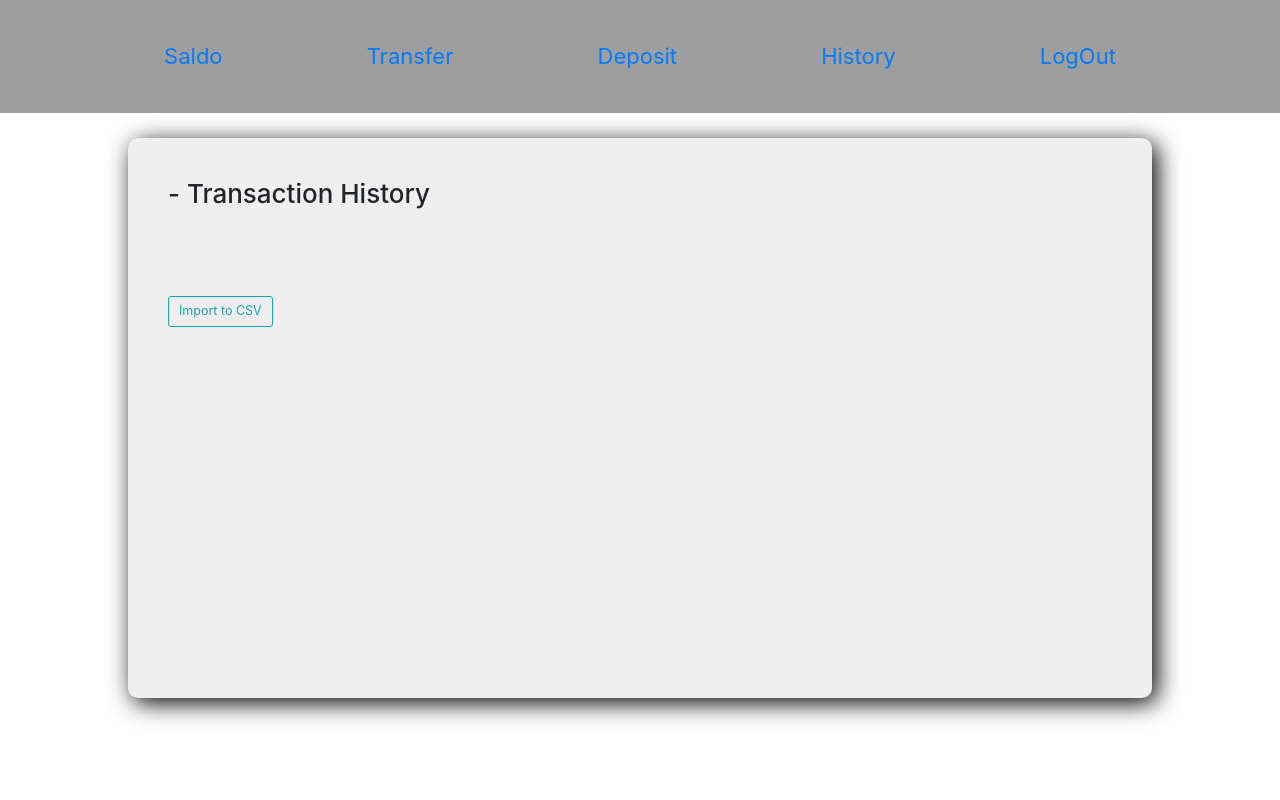
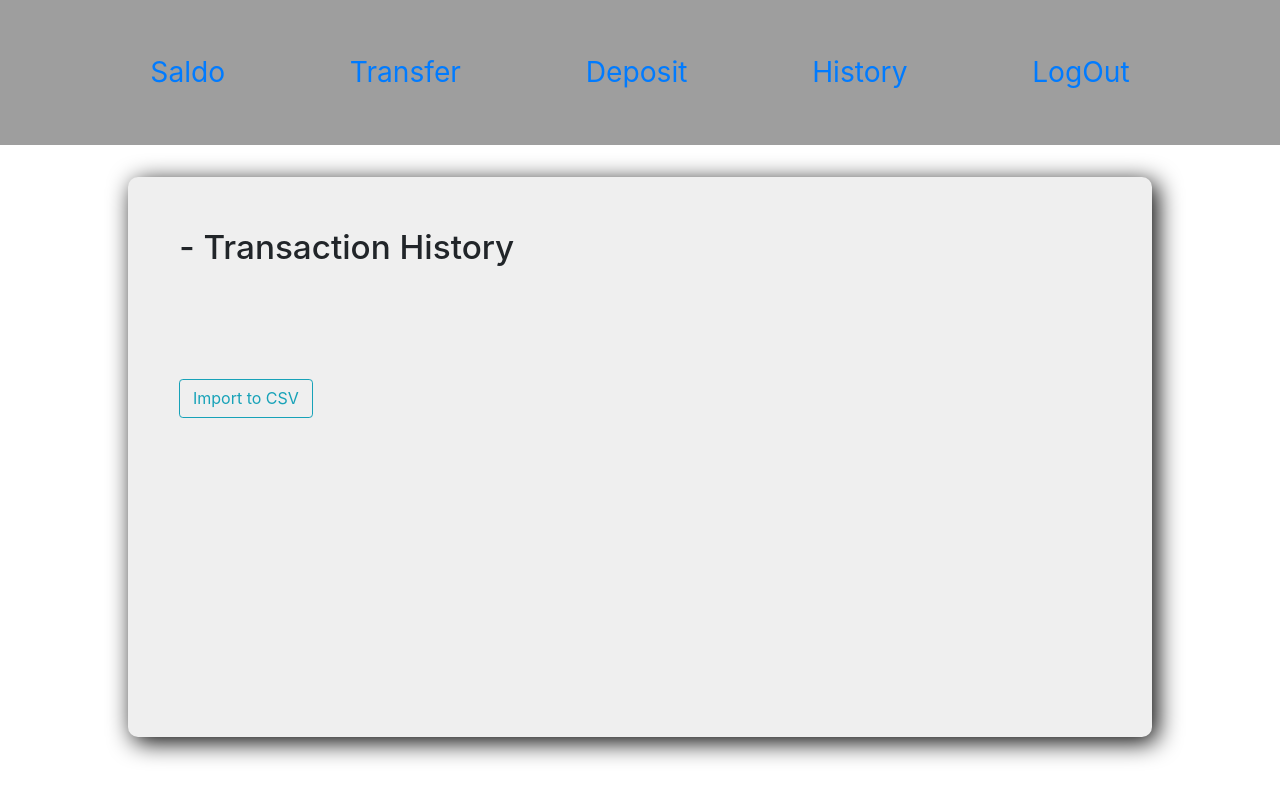
Before and after one commit to Wiktor90/BankAccountSimulator, a Django app: page /account/history/ in a window 1280 px wide. Run offline with Django 3.2, Linux system fonts and the light colour scheme; a user stored in the database is signed in; data comes from the database, SQL or seed files in the repository; both versions use the stored data as it was after the commit; some libraries are stand-ins or nearby versions.

Commit message:
final commit

```diff
--- a/account/templates/account/account.html
+++ b/account/templates/account/account.html
@@ -17,7 +17,7 @@
         }
 
         html {
-            font-size: 62.5%;
+            font-size: 80%;
         }
 
         body {
```
Also changed, not shown: db.sqlite3.
